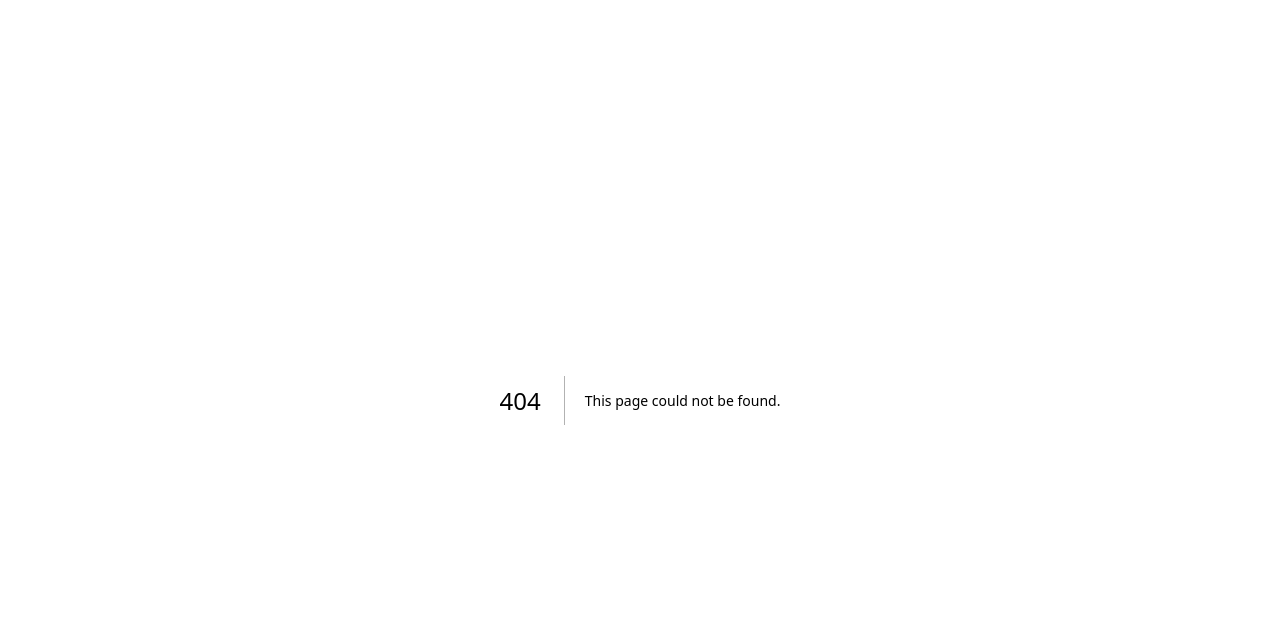
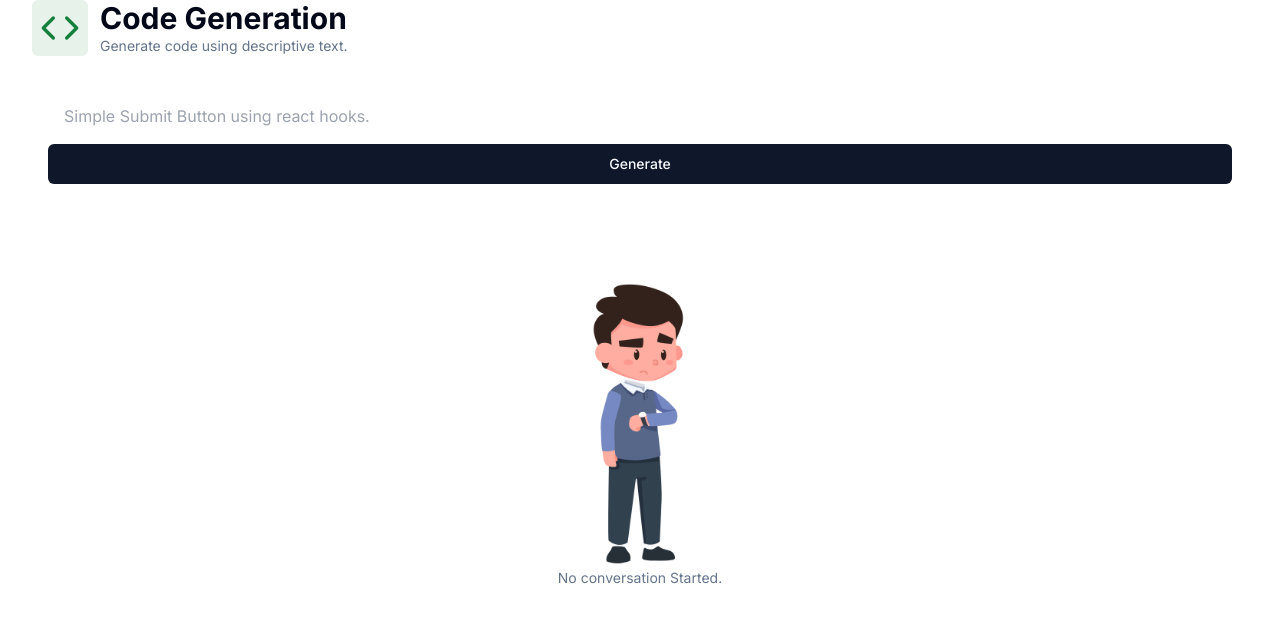
Before and after one commit to everyai-com/credSystem, a Next.js app: page /not-found in a window 1280 px wide. Before the commit this address had no page. Shown: the top 622 px of the page. Built offline with nearby package versions, Linux system fonts and the light colour scheme.

Commit message:
modifie11

```diff
--- /dev/null
+++ b/app/not-found/page.tsx
@@ -0,0 +1,155 @@
+
+"use client";
+export const runtime = 'edge'
+import Heading from "@/components/Heading";
+import { Code, Loader, MessageSquare } from "lucide-react";
+
+import { Input } from "@/components/ui/input";
+import { Button } from "@/components/ui/button";
+import ReactMarkdown from 'react-markdown'
+
+import { cn } from "@/lib/utils";
+
+
+import React, { useState } from 'react';
+import axios from 'axios';
+import Empty from "@/components/empty";
+import UserAvatar from "@/components/user-avatar";
+import BotAvatar from "@/components/bot-avatar";
+
+interface Message {
+  role: 'user' | 'assistant';
+  content: string;
+}
+
+const Codepage = () => {
+  const [input, setInput] = useState('');
+  const [messages, setMessages] = useState<Message[]>([]);
+  const [isLoading, setIsLoading] = useState(false);
+
+  const handleSubmit = async (e: React.FormEvent<HTMLFormElement>) => {
+    e.preventDefault();
+    setIsLoading(true);
+
+    const instruction={
+      role:"system",
+      content:"You are a code generator and code explainer .You must answer  in markdown code snippets and with explanation.Use Code Comments for Explanations of the give Code ."
+    }
+
+    try {
+      const response = await axios.post('/api/code', {
+        model: 'openai/gpt-3.5-turbo',
+        messages: [{ role: 'user', content: input },instruction],
+      });
+
+      console.log('API response:', response.data);
+
+      const content = response.data.content || 'Unexpected response format';
+
+      setMessages((current) => [
+        ...current,
+        { role: 'user', content: input },
+        { role: 'assistant', content },
+      ]);
+      setInput('');
+    } catch (error) {
+      console.error('Error:', error);
+    } finally {
+      setIsLoading(false);
+    }
+  };
+
+  return (
+    <div>
+      <Heading
+        title="Code Generation"
+        description="Generate code using descriptive text."
+        icon={Code}
+        iconColor="text-green-700"
+        bgColor="bg-green-700/10"
+      />
+     <div className="px-4 lg:px-8">
+     <form onSubmit={handleSubmit}
+     className="m-4 pb"
+     >
+
+        <input
+        placeholder="Simple Submit Button using react hooks."
+        // className="border-0 outline-none focus-visible:ring-0 focus-visible:ring-transparent "
+        className="m-4 border-0 outline-none focus-visible:ring-0 w-full h-fit"
+          type="text"
+          value={input}
+          onChange={(e) => setInput(e.target.value)}
+
+          required
+        />
+
+        <Button
+        type="submit"
+        className="col-span-12 lg:col-span-2 w-full "
+        >
+          Generate
+        </Button>
+      </form>
+     </div>
+      <div className="space-y-4 mt-4">
+        {
+          isLoading && (
+            <div className="p-8 rounded-lg w-full flex items-center justify-center bg-muted">
+              <Loader/>
+
+            </div>
+
+          )
+        }
+
+
+
+        {messages.length ===0 && !isLoading &&(
+          <div className="">
+            <Empty
+            label="No conversation Started."/>
+
+
+          </div>
+        )}
+         <div  className="flex flex-col-reverse gap-y-4">
+        {messages.map((message, index) => (
+          <div
+          key={index}>
+            <p className={cn(
+              "p-8 w-full flex items-start gap-x-8 rounded-lg",
+              message.role==="user"?"bg-white border border-black/10":"bg-muted"
+            )}>
+
+              {message.role ==="user"?<UserAvatar/>: <BotAvatar/>}
+              <ReactMarkdown components={{
+                pre:({node,...props})=>(
+                  <div className="overflow-auto w-full my-2 bg-black/10 p-2 rounded-lg ">
+                    <pre {...props}/>
+
+                  </div>
+
+                ),
+                code: ({node , ...props})=>(
+                  <code className="bg-black/10 rounded-lg p-1 "{...props}/>
+
+                )
+              }}
+              className="text-sm overflow-hidden leading-7">
+              {message.content || ""}
+
+              </ReactMarkdown>
+
+
+
+            </p>
+          </div>
+        ))}
+        </div>
+      </div>
+    </div>
+  );
+};
+
+export default Codepage;
```
